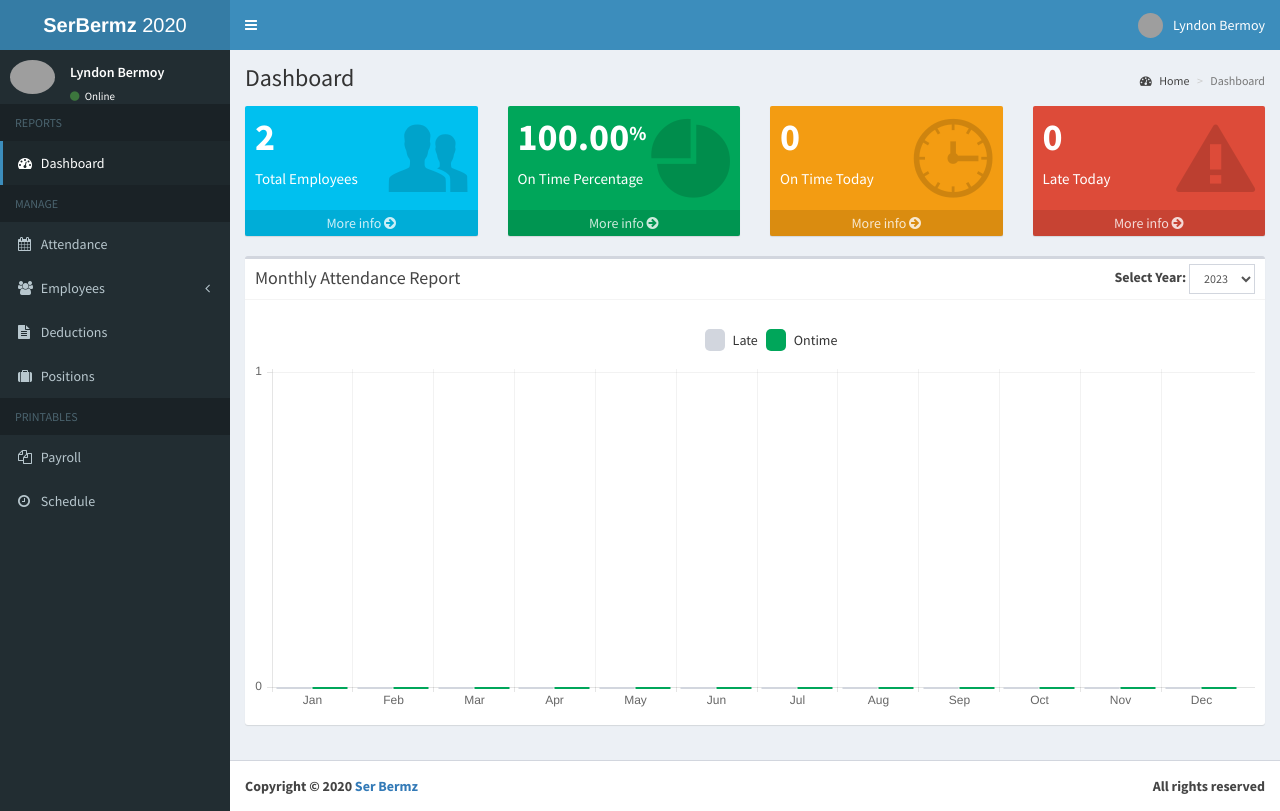
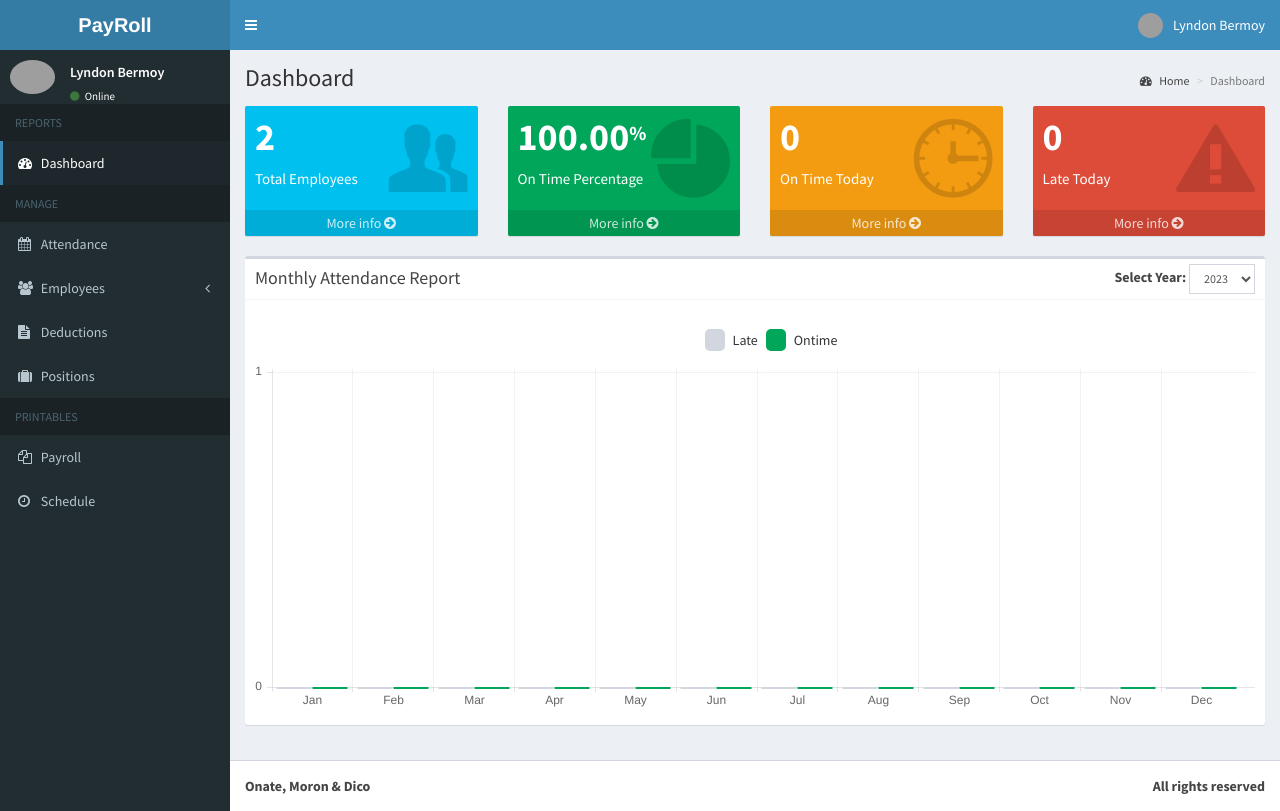
Before and after one commit to AllianaOnate/onlinepayrollphp, a PHP site: page /onlinepayrollphp/admin/home.php in a window 1280 px wide. Run offline with PHP 8.4, Linux system fonts and the light colour scheme; a user stored in the database is signed in; data comes from the database, SQL or seed files in the repository; some libraries are stand-ins or nearby versions; some web fonts are replaced; grey boxes are pictures that could not be loaded.

Commit message:
changed navbar and footer

```diff
--- a/admin/includes/footer.php
+++ b/admin/includes/footer.php
@@ -2,5 +2,5 @@
     <div class="pull-right hidden-xs">
       <b>All rights reserved</b>
     </div>
-    <strong>Copyright &copy; 2020 <a href="https://www.youtube.com/channel/UCsFgC9ggwrmYR2XqEHXpbNg/">Ser Bermz</a></strong>
+    <strong>Onate, Moron & Dico</a></strong>
 </footer>
--- a/admin/includes/navbar.php
+++ b/admin/includes/navbar.php
@@ -4,7 +4,7 @@
       <!-- mini logo for sidebar mini 50x50 pixels -->
       <span class="logo-mini"><b>T</b>IT</span>
       <!-- logo for regular state and mobile devices -->
-      <span class="logo-lg"><b>SerBermz</b> 2020</span>
+      <span class="logo-lg"><b>PayRoll</b></span>
     </a>
     <!-- Header Navbar: style can be found in header.less -->
     <nav class="navbar navbar-static-top">
```
